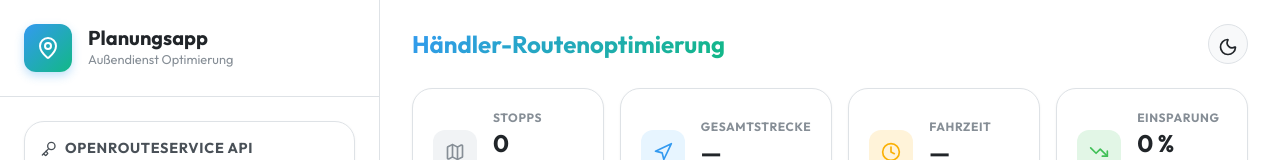
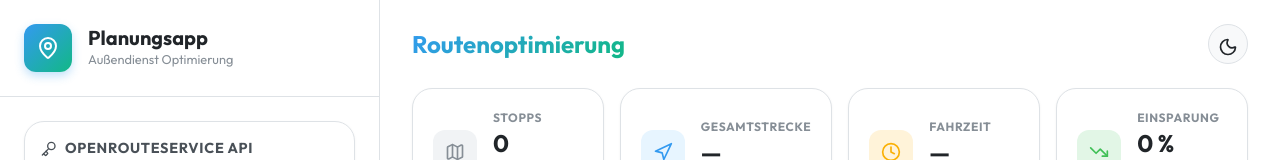
Before and after one commit to christopheschneider86-rgb/Routeplanungsapp, a React (Vite) app: page / in a window 1280 px wide. Shown: the top 160 px of the page. Built offline with nearby package versions, Linux system fonts and the light colour scheme.

Commit message:
Update App.jsx

```diff
--- a/src/App.jsx
+++ b/src/App.jsx
@@ -175,7 +175,7 @@ function App() {
       <main className="main-content">
         <header className="topbar">
           <div className="brand">
-            <h1>Händler-Routenoptimierung</h1>
+            <h1>Routenoptimierung</h1>
             <button className="theme-toggle" onClick={() => setTheme(theme === 'dark' ? 'light' : 'dark')}>
               {theme === 'dark' ? <Sun size={20} /> : <Moon size={20} />}
             </button>
```
